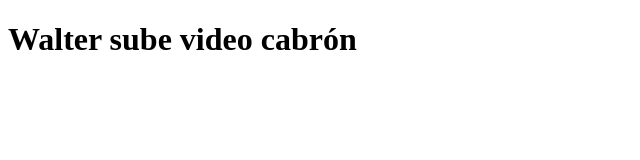
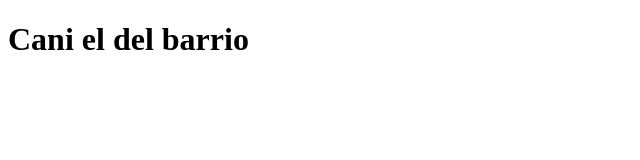
Before and after one commit to Canieldelbarrio1234567890/Canieldelbarrio1234567890.github.io, a plain HTML site: page index.html in a window 1280 px wide. Shown: the whole page, without its empty margins (0-640 px from the left). Drawn offline with Linux system fonts and the light colour scheme.

Commit message:
Update index.html

```diff
--- a/index.html
+++ b/index.html
@@ -5,6 +5,6 @@
     <title>walter sube video cabrón</title>
   </head>
   <body>
-    <h1>Walter sube video cabrón</h1>
+    <h1>Cani el del barrio</h1>
   </body>
 </html>
```
